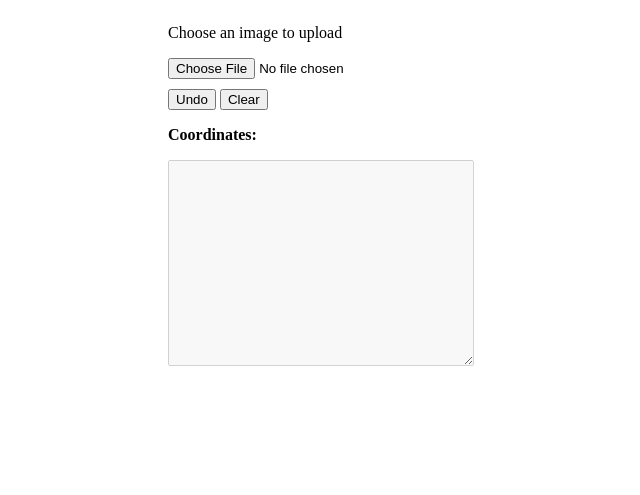
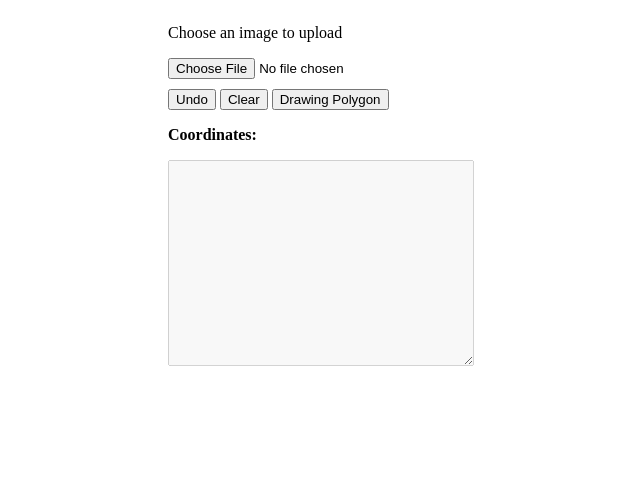
Before and after one commit to muratcanlaloglu/Polygon, a plain HTML site: page index.html in a window 1280 px wide. Shown: the whole page, without its empty margins (500-1140 px from the left). Drawn offline with Linux system fonts and the light colour scheme.

Commit message:
point_it fonksiyonu Drawing Polygon butonu ile de yönetildi

```diff
--- a/baskaornek/index.html
+++ b/index.html
@@ -22,6 +22,8 @@
             </div>
             <button onclick="undo()">Undo</button>
             <button onclick="clear_canvas()">Clear</button>
+            <button onclick="point_it(true)">Drawing Polygon</button>
+
         </div>
         <div>
             <p><strong>Coordinates:</strong></p>
--- a/baskaornek/jPolygon.js
+++ b/jPolygon.js
@@ -139,8 +139,9 @@ function check_intersect(x,y){
     return false;
 }
 
+
 //kullanıcının mouse ile canvas üzerine tıkladığı zaman çalışır. Eğer poligon tamamlanmamışsa, yeni bir nokta ekler.
-//Eğer sağ tıklama yapılırsa (ctrl veya sağ fare butonu ile), poligon kendiliğinden kapatılır.
+//Eğer sağ tıklama yapılırsa,poligon kendiliğinden kapatılır.
 function point_it(event) {
     if(complete){
         alert('Polygon already created');
@@ -148,23 +149,24 @@ function point_it(event) {
     }
     var rect, x, y;
 
-    if(event.ctrlKey || event.which === 3 || event.button === 2){
-        if(perimeter.length==2){
+    if(event.which === 3 || event.button === 2 || event === true){
+        if(perimeter.length == 2){
             alert('You need at least three points for a polygon');
             return false;
         }
         x = perimeter[0]['x'];
         y = perimeter[0]['y'];
         if(check_intersect(x,y)){
-            alert('The line you are drowing intersect another line');
+            alert('The line you are drawing intersects another line');
             return false;
         }
         draw(true);
         alert('Polygon successfully closed. You can now clear or start a new drawing.');
 
-	event.preventDefault();
+        event.preventDefault();
         return false;
-    } else {
+    }
+    else {
         rect = canvas.getBoundingClientRect();
         x = event.clientX - rect.left;
         y = event.clientY - rect.top;
@@ -173,13 +175,14 @@ function point_it(event) {
             return false;
         }
         if(check_intersect(x,y)){
-            alert('The line you are drowing intersect another line');
+            alert('The line you are drawing intersect another line');
             return false;
         }
         perimeter.push({'x':x,'y':y});
         draw(false);
         return false;
     }
+
 }
 
 // loadImage fonksiyonu, kullanıcı tarafından seçilen resmi yükler ve canvas üzerine çizer.
```
Also changed, not shown: baskaornek/image/image.jpg (deleted).
